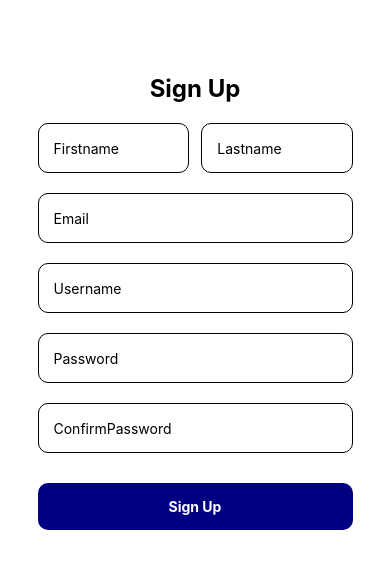
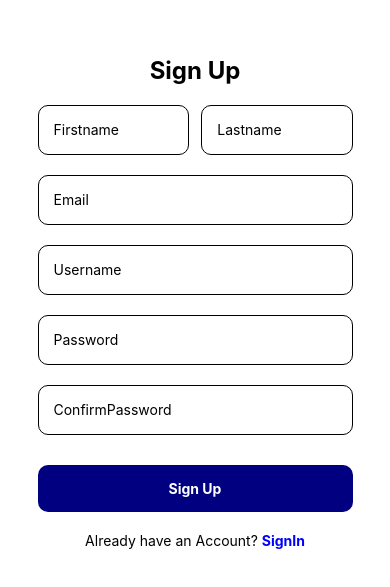
Before and after one commit to ka8540/EquiPay, a React Native app in the folder equipay/: screen /SignUp in a window 390 px wide. Shown: the part 125-712 px from the top of the page. Built offline with nearby package versions, Linux system fonts and the light colour scheme.

Commit message:
edit few files

```diff
--- a/equipay/Login.js
+++ b/equipay/Login.js
@@ -81,7 +81,7 @@ export default function Login({ navigation }) {
           <Text style={styles.buttonText}>Login</Text>
         </TouchableOpacity>
         <Text style={styles.signupPrompt}>
-          Don't have an account? <Text onPress={navigateToSignUp} style={styles.signupLink}>SignUp</Text>
+          Don't have an account? <Text onPress={navigateToSignUp} style={styles.signupLink}>Sign Up</Text>
         </Text>
       </View>
     </SafeAreaView>
--- a/equipay/SignUp.js
+++ b/equipay/SignUp.js
@@ -1,5 +1,5 @@
 import React, { useState } from 'react';
-import { SafeAreaView, Alert, StyleSheet, Text, View, TextInput, TouchableOpacity} from 'react-native';
+import { SafeAreaView, Alert, StyleSheet, Text, View, TextInput, TouchableOpacity } from 'react-native';
 import { StatusBar } from 'expo-status-bar';
 
 export default function SignUp({ navigation }) {
@@ -8,7 +8,11 @@ export default function SignUp({ navigation }) {
   const [email, setEmail] = useState('');
   const [username, setUsername] = useState('');
   const [password, setPassword] = useState('');
-  const [confirmpassword,setConfirmPassword] = useState('');
+  const [confirmpassword, setConfirmPassword] = useState('');
+
+  const navigateToLogin = () => {
+    navigation.navigate('Login');
+  };
 
   const handleSubmit = () => {
     if (password !== confirmpassword) {
@@ -19,14 +23,12 @@ export default function SignUp({ navigation }) {
       Alert.alert("Invalid Input", "Please fill in all fields.");
       return;
     }
-    if(!email.includes('@')){
-      Alert.alert("Invalid Email","email should contain @.")
+    if (!email.includes('@')) {
+      Alert.alert("Invalid Email", "Email should contain @.");
       return;
     }
-    // Endpoint URL
+
     const url = 'http://127.0.0.1:5000/signUp';
-
-    // Form data to be sent
     const formData = {
       firstname: firstname,
       lastname: lastname,
@@ -36,7 +38,6 @@ export default function SignUp({ navigation }) {
       confirmpassword: confirmpassword,
     };
 
-    // POST request options
     const requestOptions = {
       method: 'POST',
       headers: { 'Content-Type': 'application/json' },
@@ -48,7 +49,6 @@ export default function SignUp({ navigation }) {
         if (response.ok) {
           return response.json();
         } else if (response.status === 409) {
-        // Correctly handle the case when a user already exists
           Alert.alert("User Exists", "This username is already taken. Please choose another one.");
           return Promise.reject(new Error('User already exists'));
         } else {
@@ -58,7 +58,6 @@ export default function SignUp({ navigation }) {
       .then(data => {
         console.log(data);
         Alert.alert("User Registered", "Registration has been completed");
-      navigation.navigate('SignUp');
         navigation.reset({
           index: 0,
           routes: [{ name: 'Login' }],
@@ -70,18 +69,15 @@ export default function SignUp({ navigation }) {
           Alert.alert("Network Error", "Failed to submit form. Please check your network connection and try again.");
         }
       });
-
   };
 
   return (
     <SafeAreaView style={styles.container}>
       <StatusBar style="auto" />
 
-      {/* Orange Navbar */}
       <View style={styles.navbar}>
       </View>
 
-      {/* App Content */}
       <View style={styles.content}>
         <Text style={styles.header}>Sign Up</Text>
         <View style={styles.row}>
@@ -135,6 +131,10 @@ export default function SignUp({ navigation }) {
         <TouchableOpacity onPress={handleSubmit} style={styles.button}>
           <Text style={styles.buttonText}>Sign Up</Text>
         </TouchableOpacity>
+
+        <Text style={styles.signupPrompt}>
+          Already have an Account? <Text onPress={navigateToLogin} style={styles.signupLink}>SignIn</Text>
+        </Text>
       </View>
     </SafeAreaView>
   );
@@ -202,6 +202,13 @@ const styles = StyleSheet.create({
   },
   halfInput: {
     width: '48%',
+  },
+  signupPrompt: {
+    marginTop: 20,
+    fontSize: 14,
+  },
+  signupLink: {
+    fontWeight: 'bold',
+    color: 'blue',
   }
-
 });
```
Also changed, not shown: 2 other files (tests, documents, lock files or other folders). Lines whose indentation alone changed are shown as unchanged.
